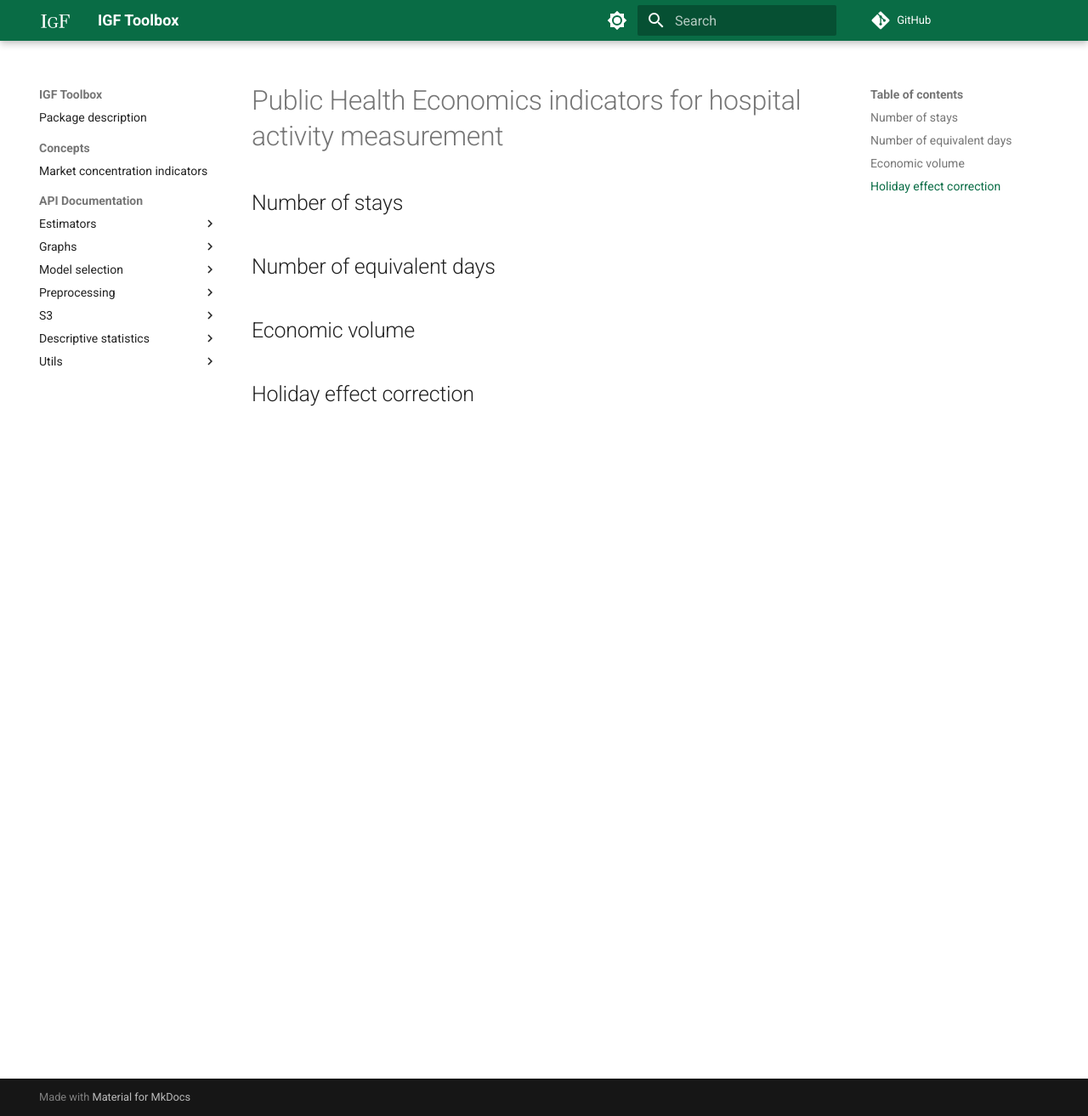
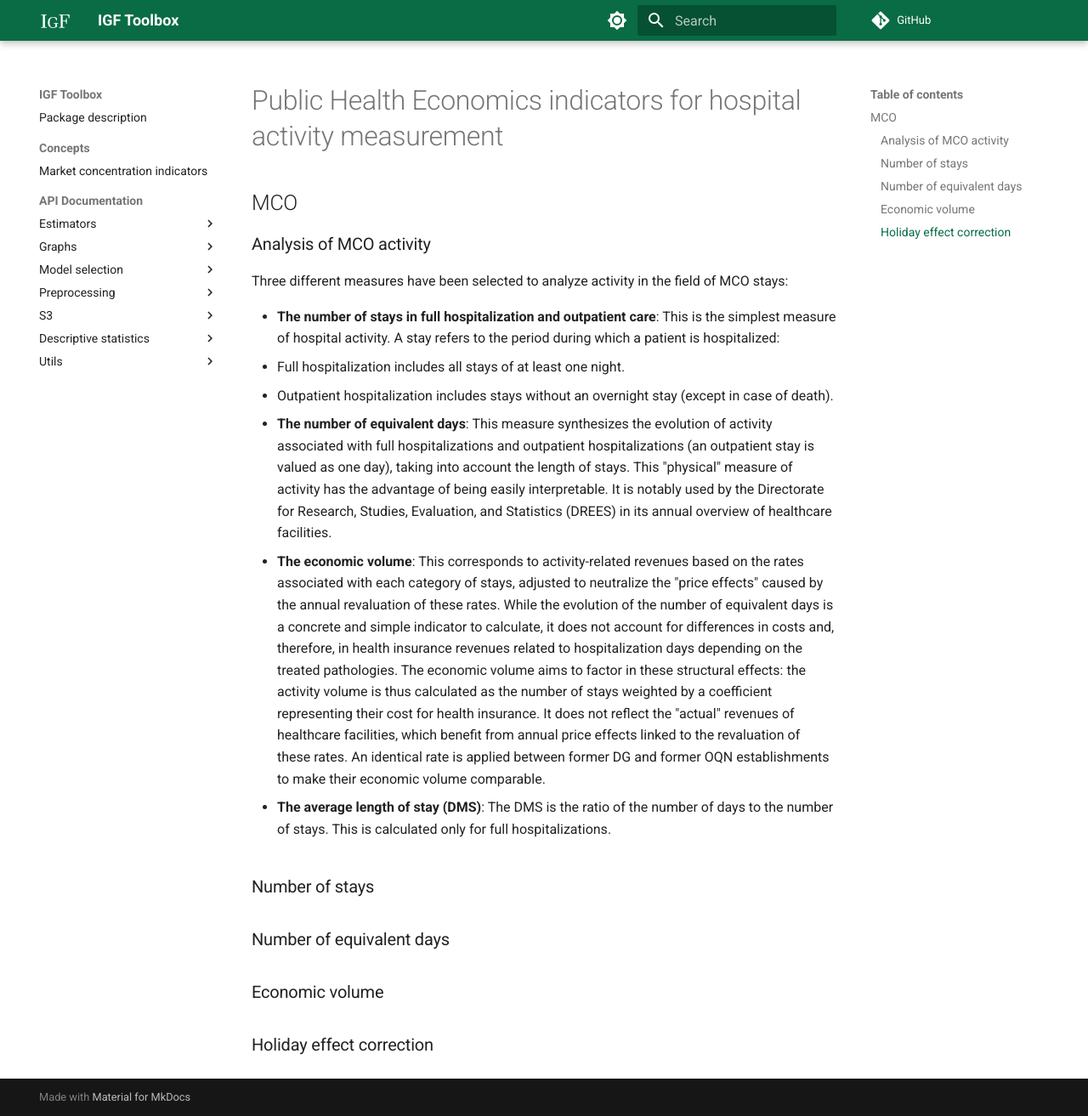
Before and after one commit to IGF-PSD/igf_toolbox, an MkDocs documentation site: the page built from docs/concepts/HOSPITAL_ACTIVITY.md, in a window 1280 px wide and 1313 px high. Shown: the whole window at 85% size. Built offline with MkDocs 1.6.1 and Material for MkDocs 9.7.7, drawn with Linux system fonts in a browser that asks for light colours; comment, search, counter and statistics services are not loaded.

Commit message:
(add) introduction

```diff
--- a/docs/concepts/HOSPITAL_ACTIVITY.md
+++ b/docs/concepts/HOSPITAL_ACTIVITY.md
@@ -1,9 +1,25 @@
 # Public Health Economics indicators for hospital activity measurement
 
-## Number of stays
+## MCO
 
-## Number of equivalent days
+### Analysis of MCO activity
 
-## Economic volume
+Three different measures have been selected to analyze activity in the field of MCO stays:
 
-## Holiday effect correction
+- **The number of stays in full hospitalization and outpatient care**: This is the simplest measure of hospital activity. A stay refers to the period during which a patient is hospitalized:
+  - Full hospitalization includes all stays of at least one night.
+  - Outpatient hospitalization includes stays without an overnight stay (except in case of death).
+
+- **The number of equivalent days**: This measure synthesizes the evolution of activity associated with full hospitalizations and outpatient hospitalizations (an outpatient stay is valued as one day), taking into account the length of stays. This "physical" measure of activity has the advantage of being easily interpretable. It is notably used by the Directorate for Research, Studies, Evaluation, and Statistics (DREES) in its annual overview of healthcare facilities.
+
+- **The economic volume**: This corresponds to activity-related revenues based on the rates associated with each category of stays, adjusted to neutralize the "price effects" caused by the annual revaluation of these rates. While the evolution of the number of equivalent days is a concrete and simple indicator to calculate, it does not account for differences in costs and, therefore, in health insurance revenues related to hospitalization days depending on the treated pathologies. The economic volume aims to factor in these structural effects: the activity volume is thus calculated as the number of stays weighted by a coefficient representing their cost for health insurance. It does not reflect the "actual" revenues of healthcare facilities, which benefit from annual price effects linked to the revaluation of these rates. An identical rate is applied between former DG and former OQN establishments to make their economic volume comparable.
+
+- **The average length of stay (DMS)**: The DMS is the ratio of the number of days to the number of stays. This is calculated only for full hospitalizations.
+
+### Number of stays
+
+### Number of equivalent days
+
+### Economic volume
+
+### Holiday effect correction
```
